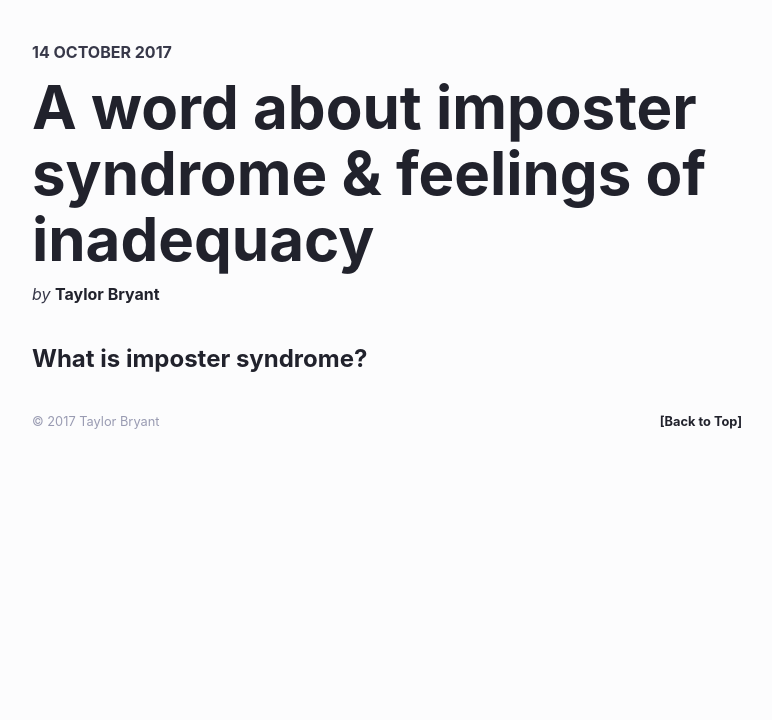
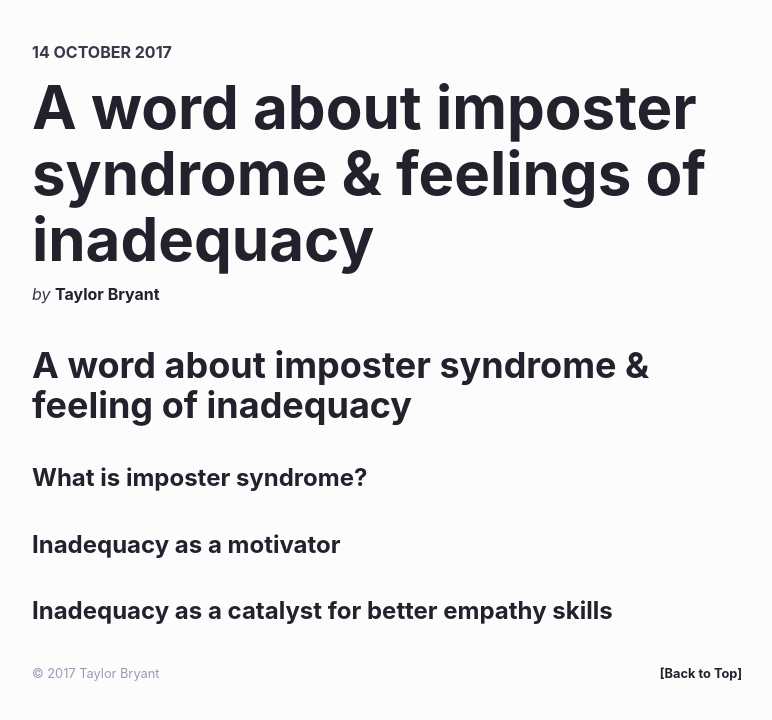
Before and after one commit to scottwater/taylorbryant.github.io, a Jekyll site: the page built from _posts/2017-10-14-a-word-about-imposter-syndrome.md, in a window 1280 px wide. Shown: the top 720 px of the page, without its empty margins (253-1025 px from the left). Built offline with Jekyll 4.4.1, drawn with Linux system fonts in a browser that asks for light colours.

Commit message:
Update 2017-10-14-a-word-about-imposter-syndrome.md

```diff
--- a/_posts/2017-10-14-a-word-about-imposter-syndrome.md
+++ b/_posts/2017-10-14-a-word-about-imposter-syndrome.md
@@ -5,4 +5,7 @@ description:
 tags: [imposter,syndrome,taylor,bryant,web,design,memphis]
 ---
 
+# A word about imposter syndrome & feeling of inadequacy
 ## What is imposter syndrome?
+## Inadequacy as a motivator
+## Inadequacy as a catalyst for better empathy skills
```
